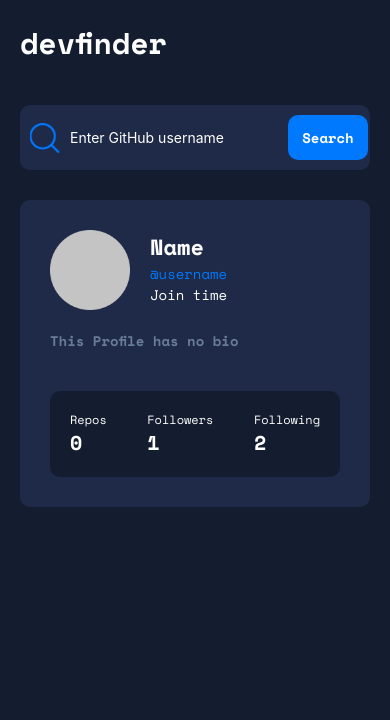
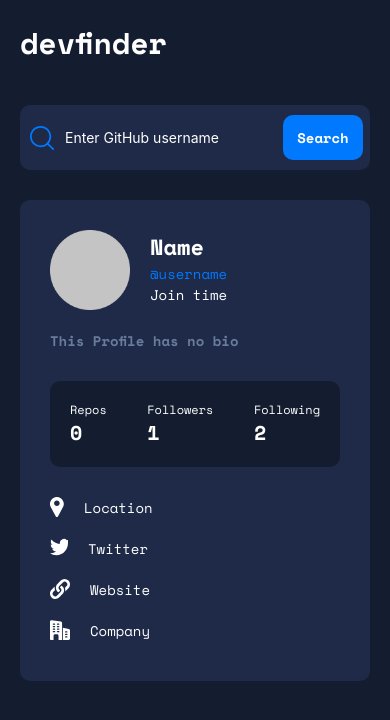
Before and after one commit to kmxtaylor/github-username-finder, a React Native app: screen / in a window 390 px wide. Shown: the top 720 px of the page. Built offline with nearby package versions, Linux system fonts and the light colour scheme.

Commit message:
add svg components: SearchIcon, Company, Location, Website, Twitter
Svg tag children should be Path or G, not Image

```diff
--- /dev/null
+++ b/components/CompanyIcon.js
@@ -0,0 +1,10 @@
+import Svg, { Path } from 'react-native-svg';
+const Company = ({color, ...rest}) => (
+  <Svg xmlns="http://www.w3.org/2000/svg" width={20} height={20} {...rest}>
+    <Path
+      fill={color || "#4b6a9b"}
+      d="M10.858 1.558 1.7.167A1.477 1.477 0 0 0 .517.492 1.49 1.49 0 0 0 0 1.608v17.559c0 .458.375.833.833.833h2.709v-4.375c0-.808.65-1.458 1.458-1.458h2.083c.809 0 1.459.65 1.459 1.458V20h3.541V3a1.46 1.46 0 0 0-1.225-1.442zM4.583 12.292h-1.25a.625.625 0 0 1 0-1.25h1.25a.625.625 0 0 1 0 1.25zm0-2.5h-1.25a.625.625 0 0 1 0-1.25h1.25a.625.625 0 0 1 0 1.25zm0-2.5h-1.25a.625.625 0 0 1 0-1.25h1.25a.625.625 0 0 1 0 1.25zm0-2.5h-1.25a.625.625 0 0 1 0-1.25h1.25a.625.625 0 0 1 0 1.25zm4.167 7.5H7.5a.625.625 0 0 1 0-1.25h1.25a.625.625 0 0 1 0 1.25zm0-2.5H7.5a.625.625 0 0 1 0-1.25h1.25a.625.625 0 0 1 0 1.25zm0-2.5H7.5a.625.625 0 0 1 0-1.25h1.25a.625.625 0 0 1 0 1.25zm0-2.5H7.5a.625.625 0 0 1 0-1.25h1.25a.625.625 0 0 1 0 1.25zm10.1 4.243-5.933-1.242V20h5.625A1.46 1.46 0 0 0 20 18.542V10.46c0-.688-.47-1.274-1.15-1.425zM16.875 17.5h-1.25a.625.625 0 0 1 0-1.25h1.25a.625.625 0 0 1 0 1.25zm0-2.5h-1.25a.625.625 0 0 1 0-1.25h1.25a.625.625 0 0 1 0 1.25zm0-2.5h-1.25a.625.625 0 0 1 0-1.25h1.25a.625.625 0 0 1 0 1.25z"
+    />
+  </Svg>
+);
+export default Company;
--- /dev/null
+++ b/components/LocationIcon.js
@@ -0,0 +1,10 @@
+import Svg, { Path } from 'react-native-svg';
+const Location = ({color, ...rest}) => (
+  <Svg xmlns="http://www.w3.org/2000/svg" width={14} height={20} {...rest}>
+    <Path
+      fill={color || "#4b6a9b"}
+      d="M12.797 3.425C11.584 1.33 9.427.05 7.03.002a7.483 7.483 0 0 0-.308 0C4.325.05 2.17 1.33.955 3.425a6.963 6.963 0 0 0-.09 6.88l4.959 9.077.007.012c.218.38.609.606 1.045.606.437 0 .828-.226 1.046-.606l.007-.012 4.96-9.077a6.963 6.963 0 0 0-.092-6.88zm-5.92 5.638c-1.552 0-2.813-1.262-2.813-2.813s1.261-2.812 2.812-2.812S9.69 4.699 9.69 6.25 8.427 9.063 6.876 9.063z"
+    />
+  </Svg>
+);
+export default Location;
--- a/components/MySvg.js
+++ /dev/null
@@ -1,22 +0,0 @@
-import { StyleSheet } from 'react-native';
-import Svg, { Image } from 'react-native-svg';
-
-const MySvg = (props) => {
-  // const svgString = require(svgPath);
-  // const svgString = require(props.svgPath);
-  return (
-    <Svg style={[styles.svg, props.style]}>
-      <Image href={props.svgPath} />
-      {/* <Image href={svgString} /> */}
-    </Svg>
-  );
-};
-
-const styles = StyleSheet.create({
-  svg: {
-    width: 40,
-    height: 40,
-  },
-});
-
-export default MySvg;
--- /dev/null
+++ b/components/SearchIcon.js
@@ -0,0 +1,10 @@
+import Svg, { Path } from 'react-native-svg';
+const SearchIcon = ({color, ...rest}) => (
+  <Svg xmlns="http://www.w3.org/2000/svg" width={25} height={24} {...rest}>
+    <Path
+      fill={color || "#0079ff"}
+      d="M10.609 0c5.85 0 10.608 4.746 10.608 10.58 0 2.609-.952 5-2.527 6.847l5.112 5.087a.87.87 0 0 1-1.227 1.233l-5.118-5.093a10.58 10.58 0 0 1-6.848 2.505C4.759 21.16 0 16.413 0 10.58S4.76 0 10.609 0zm0 1.74c-4.891 0-8.87 3.965-8.87 8.84 0 4.874 3.979 8.84 8.87 8.84a8.855 8.855 0 0 0 6.213-2.537l.04-.047a.881.881 0 0 1 .058-.053 8.786 8.786 0 0 0 2.558-6.203c0-4.875-3.979-8.84-8.87-8.84z"
+    />
+  </Svg>
+)
+export default SearchIcon
--- /dev/null
+++ b/components/TwitterIcon.js
@@ -0,0 +1,10 @@
+import Svg, { Path } from 'react-native-svg';
+const Twitter = ({color, ...rest}) => (
+  <Svg xmlns="http://www.w3.org/2000/svg" width={18} height={20} {...rest}>
+    <Path
+      fill={color || "#4b6a9b"}
+      d="M20 2.799a8.549 8.549 0 01-2.363.647 4.077 4.077 0 001.804-2.266 8.194 8.194 0 01-2.6.993A4.099 4.099 0 009.75 4.977c0 .324.027.637.095.934-3.409-.166-6.425-1.8-8.452-4.288a4.128 4.128 0 00-.56 2.072c0 1.42.73 2.679 1.82 3.408A4.05 4.05 0 01.8 6.598v.045a4.119 4.119 0 003.285 4.028 4.092 4.092 0 01-1.075.135c-.263 0-.528-.015-.776-.07.531 1.624 2.038 2.818 3.831 2.857A8.239 8.239 0 01.981 15.34 7.68 7.68 0 010 15.285a11.543 11.543 0 006.29 1.84c7.545 0 11.67-6.25 11.67-11.667 0-.182-.006-.357-.015-.53A8.18 8.18 0 0020 2.798z"
+    />
+  </Svg>
+);
+export default Twitter;
--- /dev/null
+++ b/components/WebsiteIcon.js
@@ -0,0 +1,10 @@
+import Svg, { G, Path } from 'react-native-svg';
+const Twitter = ({color, ...rest}) => (
+  <Svg xmlns="http://www.w3.org/2000/svg" width={20} height={20} {...rest}>
+    <G fill={color || "#4b6a9b"}>
+      <Path d="M7.404 5.012c-2.355 2.437-1.841 6.482.857 8.273.089.06.207.048.283-.027.568-.555 1.049-1.093 1.47-1.776a.213.213 0 0 0-.084-.3A2.743 2.743 0 0 1 8.878 10.1a2.64 2.64 0 0 1-.223-1.803c.168-.815 1.043-1.573 1.711-2.274l-.004-.002 2.504-2.555a2.568 2.568 0 0 1 3.648-.019 2.6 2.6 0 0 1 .037 3.666l-1.517 1.56a.266.266 0 0 0-.06.273c.35 1.012.435 2.44.201 3.519-.006.03.031.05.053.028l3.228-3.295c2.062-2.105 2.044-5.531-.04-7.615a5.416 5.416 0 0 0-7.691.04L7.417 4.998l-.013.014z" />
+      <Path d="M13.439 13.75a.401.401 0 0 0 .006-.003c.659-1.204.788-2.586.48-3.933l-.002.002-.001-.001a5.434 5.434 0 0 0-2.19-3.124.3.3 0 0 0-.333.015c-.553.448-1.095 1.021-1.452 1.754a.243.243 0 0 0 .096.317c.415.24.79.593 1.04 1.061h.001c.196.33.388.958.263 1.632-.116.894-1.019 1.714-1.736 2.453-.546.559-1.935 1.974-2.49 2.542a2.6 2.6 0 0 1-3.666.037 2.6 2.6 0 0 1-.038-3.666l1.521-1.564A.266.266 0 0 0 5 11.004c-.338-1.036-.43-2.432-.217-3.51.006-.03-.031-.049-.053-.027l-3.179 3.245c-2.083 2.126-2.066 5.588.04 7.693 2.125 2.083 5.57 2.048 7.653-.078.723-.81 3.821-3.678 4.195-4.577z" />
+    </G>
+  </Svg>
+);
+export default Twitter;
--- a/screens/GitHubProfile/Card.js
+++ b/screens/GitHubProfile/Card.js
@@ -1,5 +1,9 @@
 import { View, Image, StyleSheet } from 'react-native';
 import { MyText, MyTextBold } from '../../components/MyText';
+import LocationIcon from '../../components/LocationIcon';
+import TwitterIcon from '../../components/TwitterIcon';
+import WebsiteIcon from '../../components/WebsiteIcon';
+import CompanyIcon from '../../components/CompanyIcon';
 
 const Card = () => {
   return (
@@ -18,11 +22,9 @@
         </View>
       </View>
       <View style={styles.bioView}>
-        <MyTextBold style={{color: '#697c9a'}}>This Profile has no bio</MyTextBold>
+        <MyTextBold style={styles.bioText}>This Profile has no bio</MyTextBold>
       </View>
-      <View
-        style={styles.status}
-      >
+      <View style={styles.status}>
         <View>
           <MyText style={styles.statusLabel}>Repos</MyText>
           <MyTextBold style={styles.statusNumber}>0</MyTextBold>
@@ -34,6 +36,24 @@
         <View>
           <MyText style={styles.statusLabel}>Following</MyText>
           <MyTextBold style={styles.statusNumber}>2</MyTextBold>
+        </View>
+      </View>
+      <View style={styles.detailsView}>
+        <View style={styles.detail}>
+          <LocationIcon color='white'/>
+          <MyText>Location</MyText>
+        </View>
+        <View style={styles.detail}>
+          <TwitterIcon color='white'/>
+          <MyText>Twitter</MyText>
+        </View>
+        <View style={styles.detail}>
+          <WebsiteIcon color='white'/>
+          <MyText>Website</MyText>
+        </View>
+        <View style={styles.detail}>
+          <CompanyIcon color='white'/>
+          <MyText>Company</MyText>
         </View>
       </View>
     </View>
@@ -57,8 +77,11 @@
     marginRight: 20,
   },
   bioView: {
-    marginVertical: 10,
+    marginTop: 10,
     paddingVertical: 10,
+  },
+  bioText: {
+    color: '#697c9a'
   },
   status: {
     flexDirection: 'row',
@@ -68,7 +91,6 @@
     borderRadius: 10,
     padding: 20,
     marginTop: 20,
-    // marginVertical: 20,
   },
   statusLabel: {
     fontSize: 12,
@@ -76,6 +98,14 @@
   statusNumber: {
     fontSize: 20,
   },
+  detailsView: {
+    marginTop: 20
+  },
+  detail: {
+    flexDirection: 'row',
+    marginVertical: 10,
+    gap: 20,
+  },
 });
 
 export default Card;
--- a/screens/GitHubProfile/InputArea.js
+++ b/screens/GitHubProfile/InputArea.js
@@ -1,6 +1,6 @@
 import { TextInput, View, Pressable, Image, StyleSheet } from 'react-native';
 import { MyTextBold }  from '../../components/MyText';
-import MySvg from '../../components/MySvg';
+import SearchIcon from '../../components/SearchIcon';
 
 const InputArea = () => {
   return (
@@ -8,14 +8,10 @@
       <View
         style={styles.input}
       >
-        <Image
+        <SearchIcon style={styles.searchIcon}/>
+        {/* <Image
           source={require("../../assets/images/icon-search.png")}
-          style={styles.img}
-        />
-        {/* <MySvg
-          svgPath={require('../../assets/images/icon-search.svg')}
-          // svgPath='/home/eninjabunny/git-repos/react-native-github-username-finder/assets/images/icon-search.svg'
-          style={styles.img}
+          style={styles.searchIcon}
         /> */}
         <TextInput
           placeholder='Enter GitHub username'
@@ -49,9 +45,9 @@
     flexDirection: 'row',
     alignItems: 'center',
   },
-  img: {
-    width: 30,
-    height: 30,
+  searchIcon: {
+    // width: 30,
+    // height: 30,
     marginRight: 10,
     // marginVertical: 20,
   },
```
